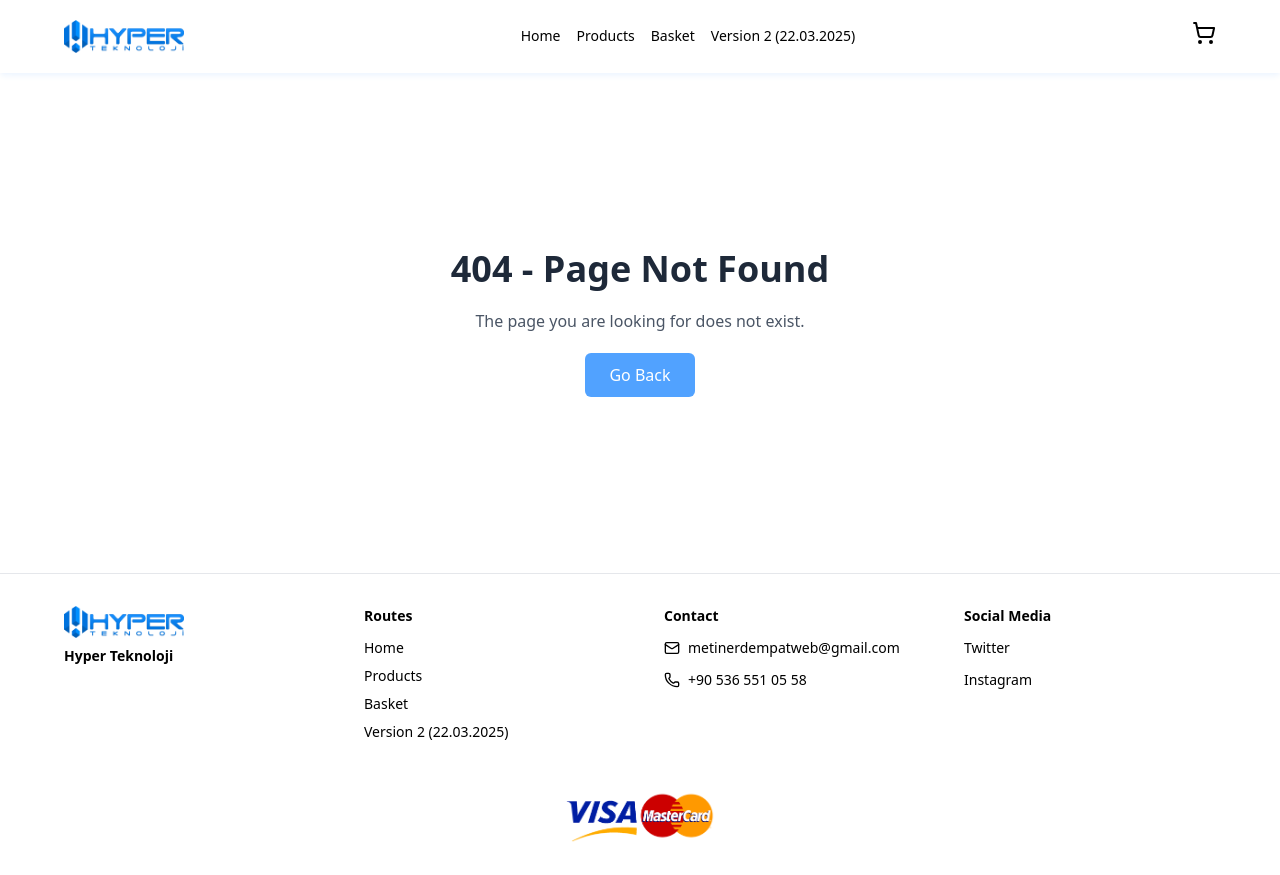
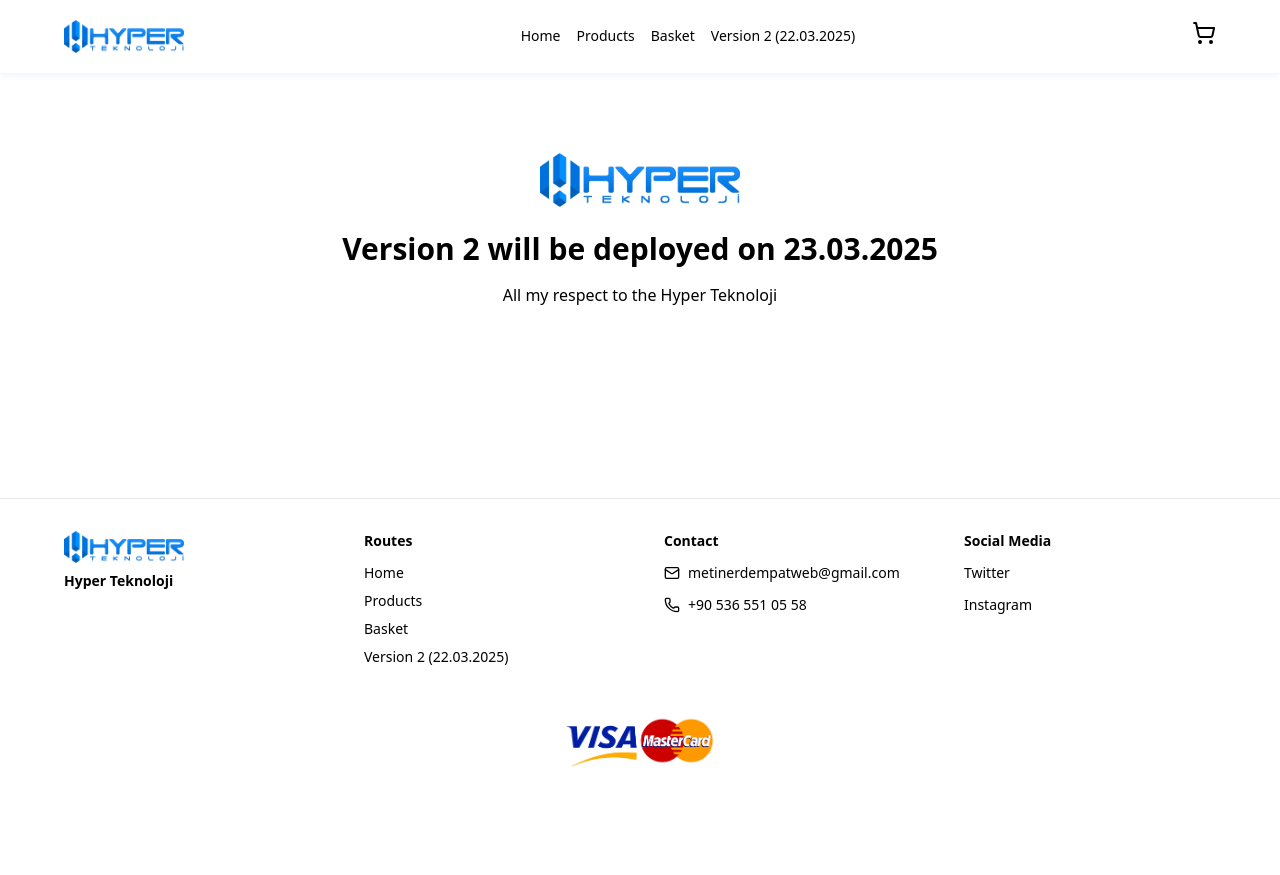
Before and after one commit to metinerdempat/hyperteknoloji_react_case, a React (Vite) app: page /v2 in a window 1280 px wide. After the commit the page ends 800 px from the top, so only its background shows below. Built offline with nearby package versions, Linux system fonts and the light colour scheme; no server answers.

Commit message:
Complete v2 page

```diff
--- a/src/constants/routes.ts
+++ b/src/constants/routes.ts
@@ -17,8 +17,8 @@ const ROUTES = [
   {
     id: 4,
     title: 'Version 2 (22.03.2025)',
-    path: '/',
-    isExternal: true,
+    path: '/v2',
+    // isExternal: true,
   },
 ] as const;
 
--- a/src/main.tsx
+++ b/src/main.tsx
@@ -3,7 +3,7 @@ import { createRoot } from 'react-dom/client';
 import '@/styles/globals.css';
 import 'swiper/swiper-bundle.css';
 import { BrowserRouter, Route, Routes } from 'react-router';
-import { HomePage, BasketPage, NotFoundPage, ProductsPage } from './pages/index';
+import { HomePage, BasketPage, NotFoundPage, ProductsPage, Version2Page } from './pages/index';
 import Layout from '@/components/layout';
 
 
@@ -17,6 +17,7 @@ root.render(
           <Route path="/" element={<HomePage />} />
           <Route path="/basket" element={<BasketPage />} />
           <Route path='/products' element={<ProductsPage />} />
+          <Route path='/v2' element={<Version2Page />} />
 
           <Route path="*" element={<NotFoundPage />} />
         </Route>
--- a/src/pages/index.ts
+++ b/src/pages/index.ts
@@ -2,3 +2,4 @@ export { default as HomePage } from './home';
 export { default as ProductsPage } from './products';
 export { default as BasketPage } from './basket';
 export { default as NotFoundPage } from './404';
+export { default as Version2Page } from './v2';
--- a/src/pages/v2.tsx
+++ b/src/pages/v2.tsx
@@ -0,0 +1,17 @@
+import { FC } from 'react';
+
+type Props = {};
+
+const Version2Page: FC<Props> = ({}) => {
+  return (
+    <div className="py-20 flex flex-col items-center">
+      <a href="https://hyperteknoloji.com" title='Hyper Teknoloji'>
+        <img src="/hyper_teknoloji_logo.webp" alt="Hyper Teknoloji Logo" width={200} height={80} />
+      </a>
+      <h1 className="mt-6 text-3xl font-bold">Version 2 will be deployed on 23.03.2025</h1>
+      <p className="mt-4">All my respect to the Hyper Teknoloji</p>
+    </div>
+  );
+};
+
+export default Version2Page;
```
